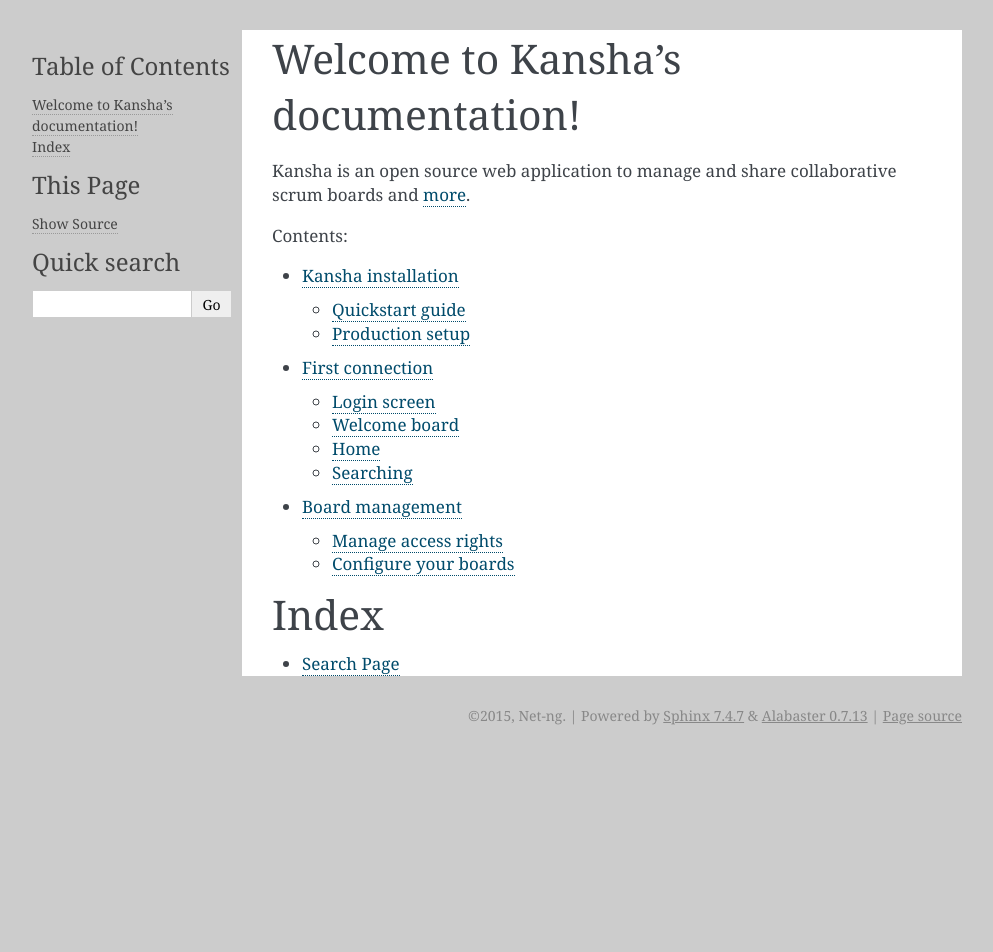
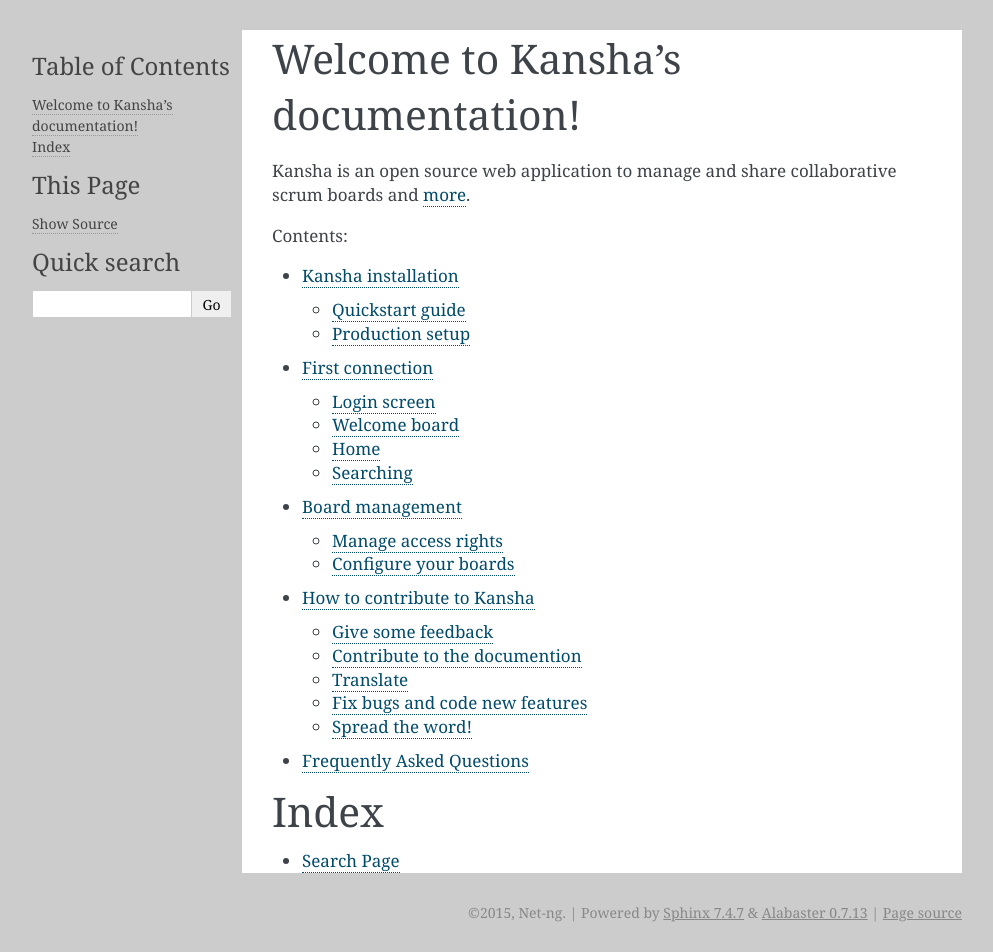
Before and after one commit to Net-ng/kansha, a Sphinx documentation site: the page built from doc/index.rst, in a window 1280 px wide. Shown: the whole page, without its empty margins (148-1141 px from the left). Built offline with Sphinx 7.4.7, drawn with Linux system fonts in a browser that asks for light colours; before the commit the page ends 900 px from its top, so only the background shows below that.

Commit message:
Added sections « Contribute » and « FAQ »

```diff
--- /dev/null
+++ b/doc/contribute.rst
@@ -0,0 +1,29 @@
+How to contribute to Kansha
+===========================
+
+You don't have to be a developper to help Kansha get better.
+You can contribute in many ways depending on your skills and preferences.
+
+Give some feedback
+------------------
+
+Bug reports
+^^^^^^^^^^^
+
+Feature requests
+^^^^^^^^^^^^^^^^
+
+
+Contribute to the documention
+-----------------------------
+
+Translate
+---------
+
+
+Fix bugs and code new features
+------------------------------
+
+
+Spread the word!
+----------------
--- /dev/null
+++ b/doc/faq.rst
@@ -0,0 +1,4 @@
+Frequently Asked Questions
+==========================
+
+You are welcome!
--- a/doc/index.rst
+++ b/doc/index.rst
@@ -16,6 +16,8 @@
    install
    first_connection
    board_management
+   contribute
+   faq
 
 Index
 =====
```
